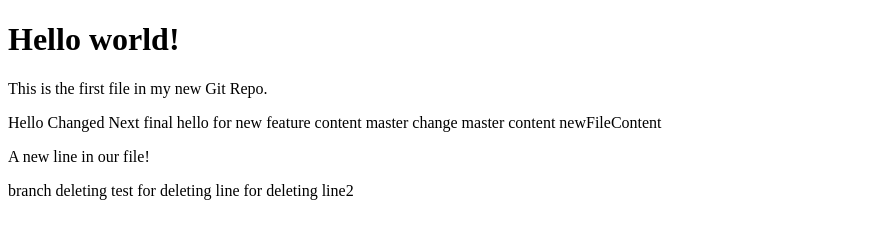
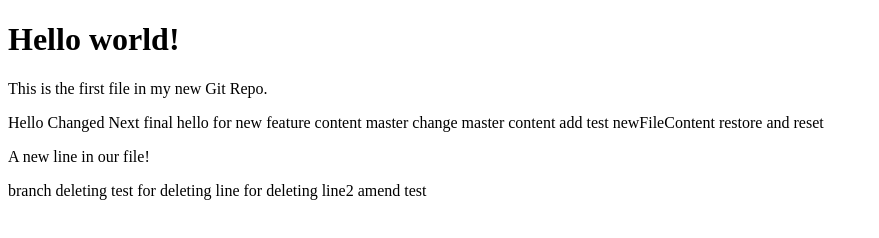
Before and after one commit to sweetyraven/git_tutorial, a plain HTML site: page index.html in a window 1280 px wide. Shown: the whole page, without its empty margins (0-879 px from the left). Drawn offline with Linux system fonts and the light colour scheme.

```diff
--- a/index.html
+++ b/index.html
@@ -20,7 +20,11 @@
 
 master content
 
+add test
+
 newFileContent
+
+restore and reset
 
 <p>A new line in our file!</p>
 
@@ -30,6 +34,7 @@
 
 for deleting line2
 
+amend test
 
 </body>
 </html>
```
Also changed, not shown: 1 other file.
